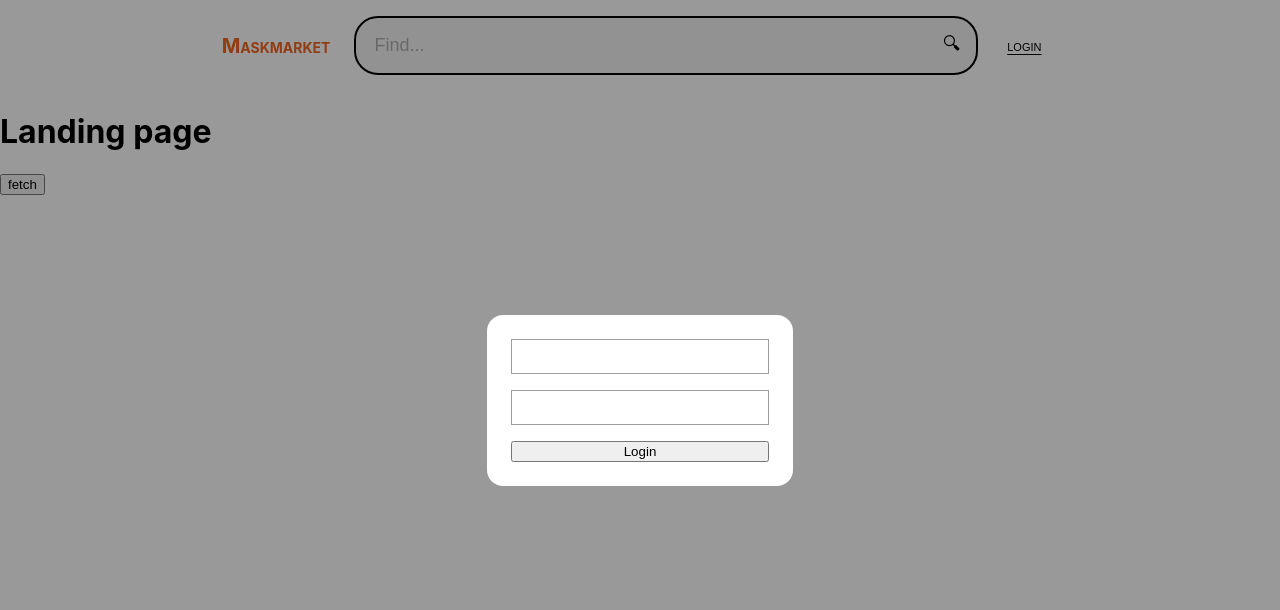
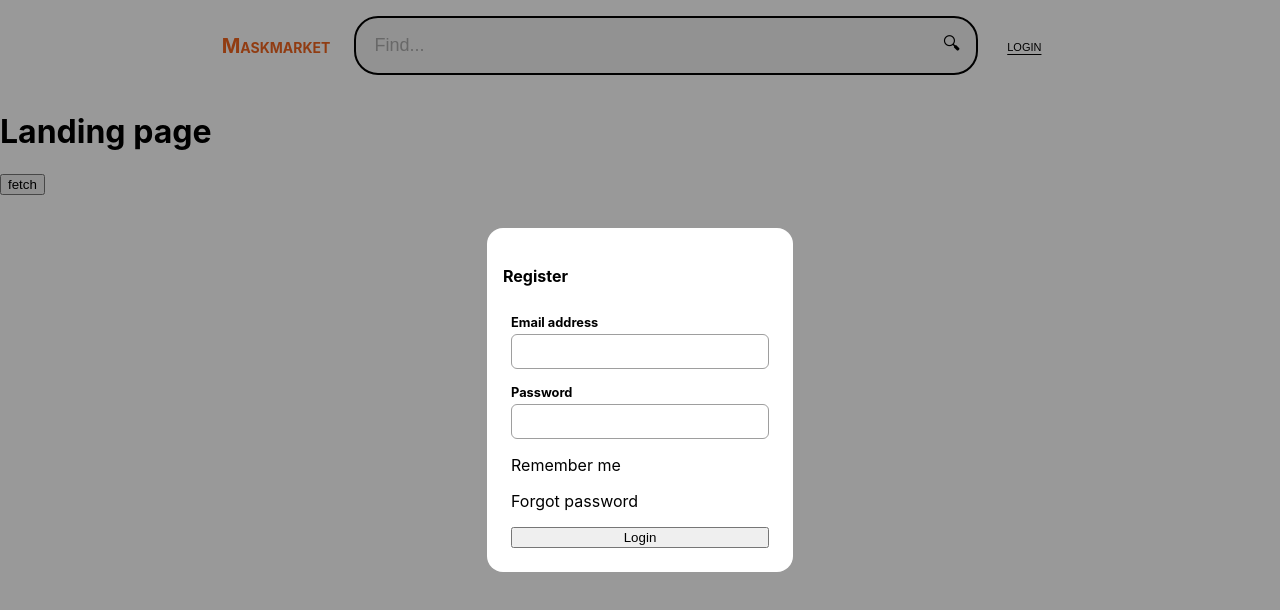
Before and after one commit to Baremantar/maskmarket-front, a Next.js app: page / in a window 1280 px wide. Both pictures are taken after a click on the button "login". Shown: the top 610 px of the page. Built offline with nearby package versions, Linux system fonts and the light colour scheme; no server answers.

Commit message:
Стили авторизации:
Добавил текстфилды
Сделал нормальную структуру компонента

```diff
--- a/components/authForm/authForm.styles.tsx
+++ b/components/authForm/authForm.styles.tsx
@@ -1,6 +1,6 @@
 import styled from "styled-components";
 
-export const SForm = styled.form`
+export const Form = styled.form`
 &{
     display: flex;
     flex-direction: column;
@@ -10,10 +10,3 @@ export const SForm = styled.form`
 
     padding: 0.5rem;
 }`
-
-export const TextArea = styled.input`
-&{
-    border: 1px solid #9e9e9e;
-    padding: 6px 12px;
-    font-size: 18px;
-}`
--- a/components/authForm/authForm.tsx
+++ b/components/authForm/authForm.tsx
@@ -1,12 +1,28 @@
-import { SForm, TextArea } from "./authForm.styles"
+import Link from "next/link"
+import { Form } from "./authForm.styles"
+import RememberMe from "./rememberMe/rememberMe"
+import TextField from "./textField/textField"
 
 const AuthForm = () => {
     return (
-        <SForm>
-            <TextArea />
-            <TextArea />
-            <button>Login</button>
-        </SForm>
+        <>
+            <h4>
+                Register
+            </h4>
+            <Form>
+                <TextField autoComplete="email" type="email" name="email" label="Email address" />
+                <TextField autoComplete="off" type="password" name="password" label="Password" />
+
+                <RememberMe label="Remember me" name="rememberMe" />
+
+                <Link href={'/password_restore'}>
+                    <a>
+                        Forgot password
+                    </a>
+                </Link>
+                <button>Login</button>
+            </Form>
+        </>
     )
 }
 
--- /dev/null
+++ b/components/authForm/rememberMe/rememberMe.styles.tsx
@@ -0,0 +1,20 @@
+import styled from 'styled-components'
+
+export const Container = styled.div`
+
+`
+
+export const Label = styled.label`
+    &{
+
+    }
+`
+
+export const CheckBox = styled.input`
+    &[type=checkbox]{
+        -webkit-appearance: none;
+        appearance: none;
+    }
+    &[type=checkbox]:checked {
+    }
+`
--- /dev/null
+++ b/components/authForm/rememberMe/rememberMe.tsx
@@ -0,0 +1,18 @@
+import { FunctionComponent, InputHTMLAttributes } from "react"
+import { CheckBox, Container, Label } from "./rememberMe.styles"
+
+interface CheckBoxProps extends InputHTMLAttributes<HTMLInputElement> {
+    label: string
+    name: string
+}
+
+const RememberMe: FunctionComponent<CheckBoxProps> = ({ label, name }) => {
+    return (
+        <Container>
+            <Label htmlFor={name}>{label}</Label>
+            <CheckBox type={'checkbox'} id={name} />
+        </Container>
+    )
+}
+
+export default RememberMe
--- /dev/null
+++ b/components/authForm/textField/textField.styles.tsx
@@ -0,0 +1,24 @@
+import styled from 'styled-components'
+
+export const Container = styled.div`
+    &{
+        display: flex;
+        flex-direction: column;
+        gap: 4px;
+    }
+`
+
+export const TextArea = styled.input`
+&{
+    border: 1px solid #9e9e9e;
+    padding: 6px 12px;
+    font-size: 18px;
+    border-radius: 6px;
+}`
+
+export const Label = styled.label`
+    &{
+        font-size: 0.8rem;
+        font-weight: bold;
+    }
+`
--- /dev/null
+++ b/components/authForm/textField/textField.tsx
@@ -0,0 +1,20 @@
+import { FunctionComponent, HTMLInputTypeAttribute, InputHTMLAttributes } from "react"
+import { TextArea, Container, Label } from "./textField.styles"
+
+interface TextFieldProps extends InputHTMLAttributes<HTMLInputElement> {
+    label: string
+    name: string
+}
+
+const TextField: FunctionComponent<TextFieldProps> = ({ label, name, ...rest }) => {
+    return (
+        <Container>
+            <Label htmlFor={name}>
+                {label}
+            </Label>
+            <TextArea id={name} {...rest} />
+        </Container >
+    )
+}
+
+export default TextField
```
